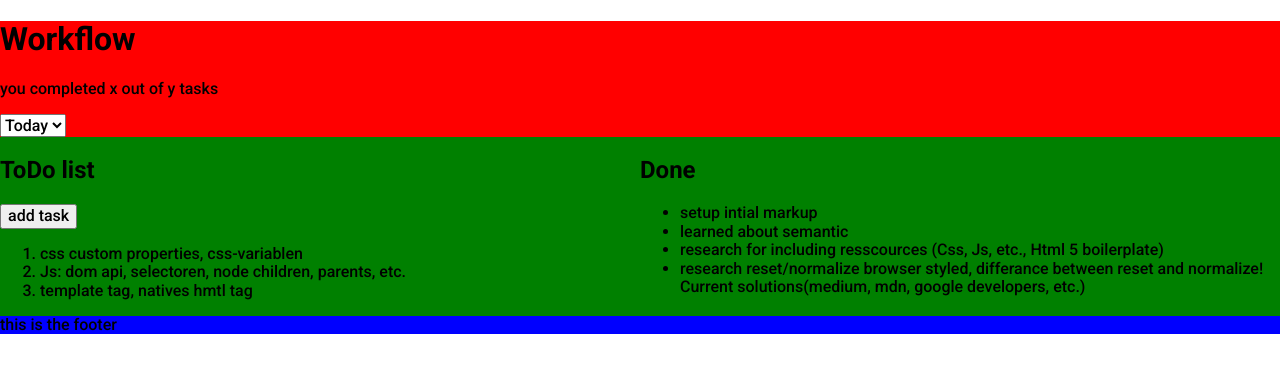
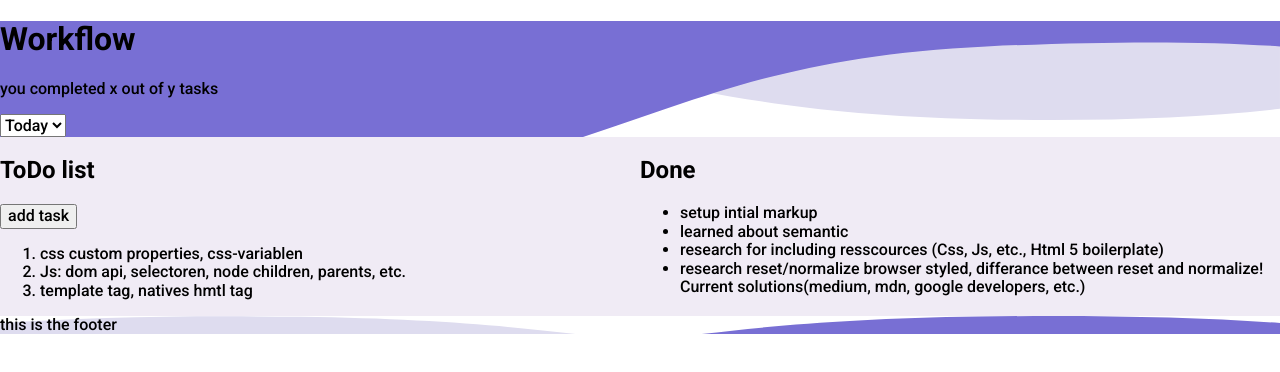
Before and after one commit to DeanMayhew/workflow-project, a plain HTML site: page index.html in a window 1280 px wide. Drawn offline with Linux system fonts and the light colour scheme.

Commit message:
feat: global styled

```diff
--- a/styles/app.css
+++ b/styles/app.css
@@ -1,14 +1,24 @@
 :root {
     font-family: 'Roboto', sans-serif;
+    --color__primary: #786FD4;
+    --color__secondary: #DEDCEF;
+    --color__background: #F0EBF5;
+
+    --color__text: #000000;
+    --color__text--inverted: #ffffff;
 }
 
 .header {
-    background-color: red;
+    /* background-color: var(--color__primary); */
+    background-image: url("../images/flow_upper_left.svg"), url("../images/flow_upper_right.svg");
+    background-repeat: no-repeat;
+    background-size: 100%;
+    background-position: left top, right top;
 }
 
 .main {
     display: flex;
-    background-color: green;
+    background-color: var(--color__background);
 }
 
 .main__section {
@@ -18,5 +28,8 @@
 }
 
 .footer {
-    background-color: blue;
+    /* background-color: var(--color__primary); */
+    background-image: url("../images/flow_bottom.svg");
+    background-repeat: no-repeat;
+    background-size: 100%;
 }
```
